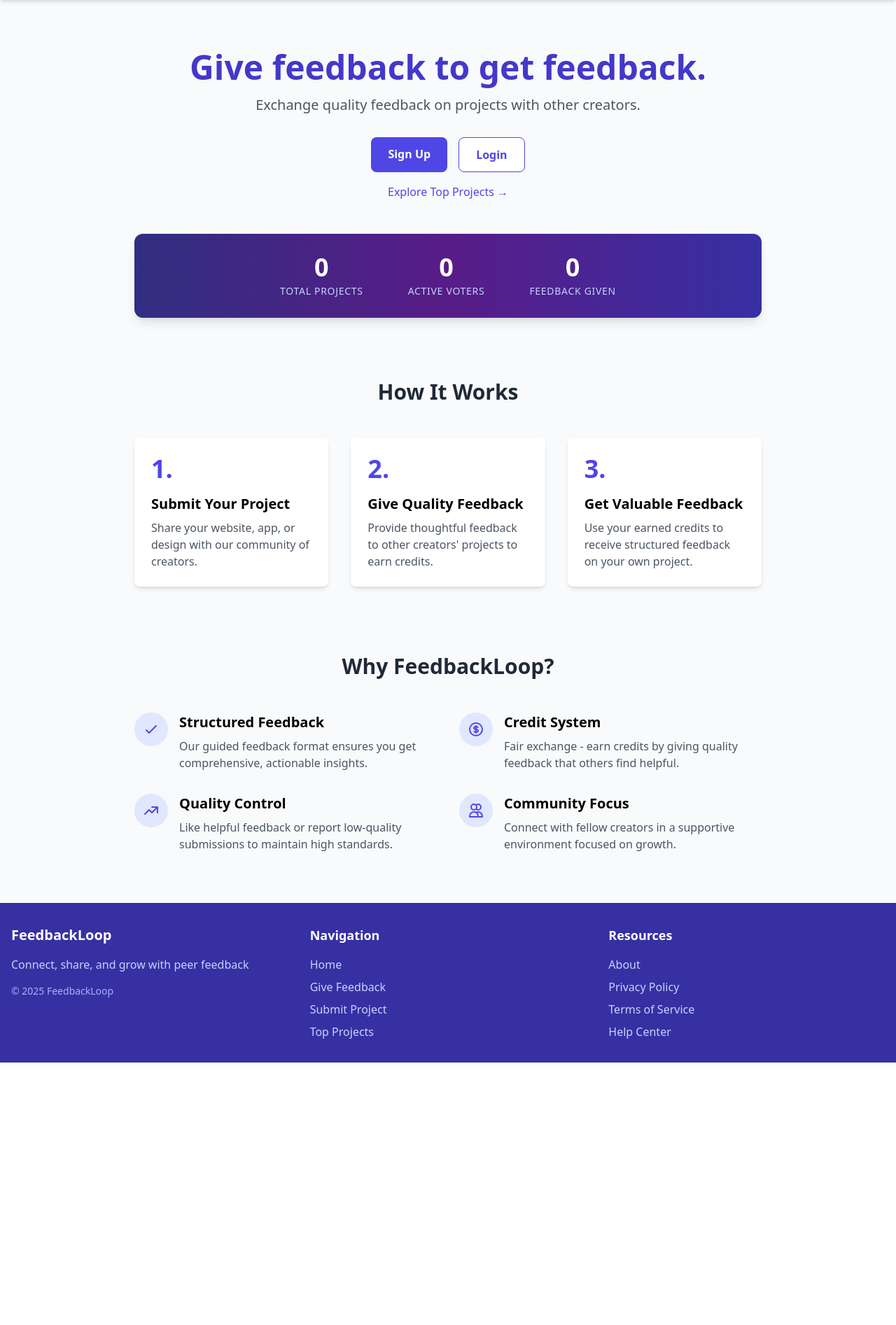
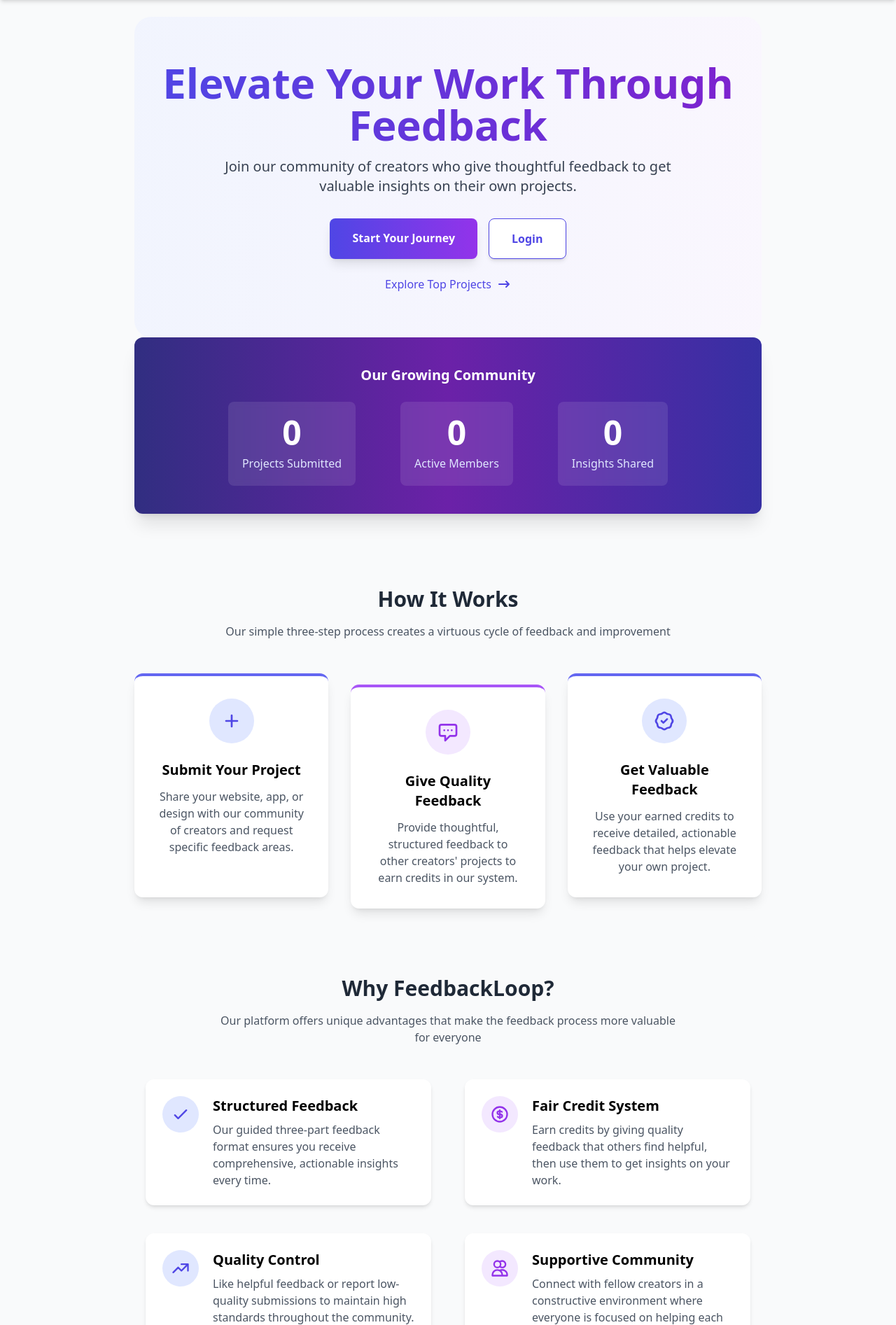
Before and after one commit to Ernosto0/Feedbackloop, a Django app: page / in a window 1280 px wide. Shown: the part 64-1957 px from the top of the page at 70% size. Before the commit the page ends 1582 px from the top, so only its background shows below. Run offline with Django 5.2, Linux system fonts and the light colour scheme; data that the repository does not hold is empty; some libraries are stand-ins or nearby versions.

Commit message:
Enhance notifications functionality and update homepage design

```diff
--- a/core/views.py
+++ b/core/views.py
@@ -617,6 +617,11 @@
         ]
         return JsonResponse({'notifications': data})
 
+    # Mark all notifications as read
+    if Notification.objects.filter(recipient=request.user, is_viewed=False).exists():
+        print("Marking all notifications as read")
+        mark_all_notifications_read(request)
+
     # Render notifications page for non-AJAX requests
     return render(request, 'core/user_notifications.html', {'notifications': notifications})
 
@@ -643,9 +648,9 @@
 @login_required
 def mark_all_notifications_read(request):
     """Mark all user notifications as read."""
-    if request.method == 'POST':
-        Notification.objects.filter(recipient=request.user, is_viewed=False).update(is_viewed=True)
-        messages.success(request, "All notifications marked as read.")
+
+    Notification.objects.filter(recipient=request.user, is_viewed=False).update(is_viewed=True)
+    messages.success(request, "All notifications marked as read.")
 
     # Redirect back to notifications page
     return redirect('user_notifications')
--- a/templates/core/home.html
+++ b/templates/core/home.html
@@ -1,143 +1,189 @@
 {% extends 'base.html' %}
 
-{% block title %}FeedbackLoop - Give feedback to get feedback{% endblock %}
+{% block title %}FeedbackLoop - Elevate Your Projects with Peer Feedback{% endblock %}
 
 {% block content %}
 <div class="max-w-4xl mx-auto">
     <!-- Hero Section -->
-    <div class="text-center py-12">
-        <h1 class="text-4xl md:text-5xl font-bold text-indigo-700 mb-4">Give feedback to get feedback.</h1>
-        <p class="text-xl text-gray-600 mb-8">Exchange quality feedback on projects with other creators.</p>
+    <div class="text-center py-10 relative">
+        <div class="absolute inset-0 bg-gradient-to-r from-indigo-50 to-purple-50 opacity-70 rounded-3xl z-0"></div>
+        <div class="relative z-10 px-4 py-6">
+            <h1 class="text-4xl md:text-6xl font-extrabold text-transparent bg-clip-text bg-gradient-to-r from-indigo-600 to-purple-700 mb-4">Elevate Your Work Through Feedback</h1>
+            <p class="text-xl text-gray-700 mb-8 max-w-2xl mx-auto">Join our community of creators who give thoughtful feedback to get valuable insights on their own projects.</p>
 
             {% if not user.is_authenticated %}
-        <div class="flex flex-col sm:flex-row justify-center gap-4">
-            <a href="{% url 'signup' %}" class="inline-block bg-indigo-600 hover:bg-indigo-700 text-white font-bold py-3 px-6 rounded-lg transition duration-300">
-                Sign Up
+            <div class="flex flex-col sm:flex-row justify-center gap-4 mb-6">
+                <a href="{% url 'signup' %}" class="inline-block bg-gradient-to-r from-indigo-600 to-purple-600 hover:from-indigo-700 hover:to-purple-700 text-white font-bold py-4 px-8 rounded-lg transition duration-300 transform hover:scale-105 shadow-lg">
+                    Start Your Journey
                 </a>
-            <a href="{% url 'login' %}" class="inline-block bg-white hover:bg-gray-100 text-indigo-600 font-bold py-3 px-6 rounded-lg border border-indigo-600 transition duration-300">
+                <a href="{% url 'login' %}" class="inline-block bg-white hover:bg-gray-100 text-indigo-600 font-bold py-4 px-8 rounded-lg border border-indigo-600 transition duration-300 shadow-md hover:shadow-lg">
                     Login
                 </a>
             </div>
             <div class="mt-4">
-            <a href="{% url 'top_projects' %}" class="inline-block text-indigo-600 hover:text-indigo-800 font-medium transition duration-300">
-                Explore Top Projects →
+                <a href="{% url 'top_projects' %}" class="inline-block text-indigo-600 hover:text-indigo-800 font-medium transition duration-300 flex items-center justify-center gap-2">
+                    Explore Top Projects
+                    <svg xmlns="http://www.w3.org/2000/svg" class="h-5 w-5" viewBox="0 0 20 20" fill="currentColor">
+                        <path fill-rule="evenodd" d="M12.293 5.293a1 1 0 011.414 0l4 4a1 1 0 010 1.414l-4 4a1 1 0 01-1.414-1.414L14.586 11H3a1 1 0 110-2h11.586l-2.293-2.293a1 1 0 010-1.414z" clip-rule="evenodd" />
+                    </svg>
                 </a>
             </div>
             {% else %}
-        <div class="flex flex-col sm:flex-row justify-center gap-4">
-            <a href="{% url 'feedback_dashboard' %}" class="inline-block bg-indigo-600 hover:bg-indigo-700 text-white font-bold py-3 px-6 rounded-lg transition duration-300">
+            <div class="flex flex-col sm:flex-row justify-center gap-4 mb-6">
+                <a href="{% url 'feedback_dashboard' %}" class="inline-block bg-gradient-to-r from-indigo-600 to-purple-600 hover:from-indigo-700 hover:to-purple-700 text-white font-bold py-4 px-8 rounded-lg transition duration-300 transform hover:scale-105 shadow-lg">
                     Give Feedback
                 </a>
-            <a href="{% url 'submit_project' %}" class="inline-block bg-white hover:bg-gray-100 text-indigo-600 font-bold py-3 px-6 rounded-lg border border-indigo-600 transition duration-300">
+                <a href="{% url 'submit_project' %}" class="inline-block bg-white hover:bg-gray-100 text-indigo-600 font-bold py-4 px-8 rounded-lg border border-indigo-600 transition duration-300 shadow-md hover:shadow-lg">
                     Submit Project
                 </a>
             </div>
             <div class="mt-4">
-            <a href="{% url 'top_projects' %}" class="inline-block text-indigo-600 hover:text-indigo-800 font-medium transition duration-300">
-                Explore Top Projects →
+                <a href="{% url 'top_projects' %}" class="inline-block text-indigo-600 hover:text-indigo-800 font-medium transition duration-300 flex items-center justify-center gap-2">
+                    Explore Top Projects
+                    <svg xmlns="http://www.w3.org/2000/svg" class="h-5 w-5" viewBox="0 0 20 20" fill="currentColor">
+                        <path fill-rule="evenodd" d="M12.293 5.293a1 1 0 011.414 0l4 4a1 1 0 010 1.414l-4 4a1 1 0 01-1.414-1.414L14.586 11H3a1 1 0 110-2h11.586l-2.293-2.293a1 1 0 010-1.414z" clip-rule="evenodd" />
+                    </svg>
                 </a>
             </div>
             {% endif %}
         </div>
+    </div>
 
     <!-- Stats Section -->
-    <div class="py-7 bg-gradient-to-r from-indigo-900 via-purple-900 to-indigo-800 rounded-xl shadow-lg mb-10">
-        <div class="max-w-4xl mx-auto px-3">
+    <div class="py-10 bg-gradient-to-r from-indigo-900 via-purple-800 to-indigo-800 rounded-xl shadow-xl mb-12 transform hover:scale-[1.01] transition-transform duration-300">
+        <div class="max-w-4xl mx-auto px-4">
+            <h3 class="text-center text-white text-xl font-semibold mb-6">Our Growing Community</h3>
             <div class="flex flex-wrap justify-center gap-8 md:gap-16">
-                <div class="text-center">
-                    <div class="text-4xl font-bold text-white mb-1">{{ total_projects_count }}</div>
-                    <div class="text-indigo-200 text-sm uppercase tracking-wider">Total Projects</div>
+                <div class="text-center bg-white/10 backdrop-blur-sm p-5 rounded-lg">
+                    <div class="text-5xl font-bold text-white mb-2">{{ total_projects_count }}</div>
+                    <div class="text-indigo-100 font-medium">Projects Submitted</div>
                 </div>
-                <div class="text-center">
-                    <div class="text-4xl font-bold text-white mb-1">{{ active_voters_count }}</div>
-                    <div class="text-indigo-200 text-sm uppercase tracking-wider">Active Voters</div>
+                <div class="text-center bg-white/10 backdrop-blur-sm p-5 rounded-lg">
+                    <div class="text-5xl font-bold text-white mb-2">{{ active_voters_count }}</div>
+                    <div class="text-indigo-100 font-medium">Active Members</div>
                 </div>
-                <div class="text-center">
-                    <div class="text-4xl font-bold text-white mb-1">{{ total_feedback_count }}</div>
-                    <div class="text-indigo-200 text-sm uppercase tracking-wider">Feedback Given</div>
+                <div class="text-center bg-white/10 backdrop-blur-sm p-5 rounded-lg">
+                    <div class="text-5xl font-bold text-white mb-2">{{ total_feedback_count }}</div>
+                    <div class="text-indigo-100 font-medium">Insights Shared</div>
                 </div>
             </div>
         </div>
     </div>
 
     <!-- How It Works Section -->
-    <div class="py-12">
-        <h2 class="text-3xl font-bold text-center mb-12 text-gray-800">How It Works</h2>
+    <div class="py-14">
+        <h2 class="text-3xl font-bold text-center mb-4 text-gray-800">How It Works</h2>
+        <p class="text-center text-gray-600 mb-12 max-w-2xl mx-auto">Our simple three-step process creates a virtuous cycle of feedback and improvement</p>
 
         <div class="grid md:grid-cols-3 gap-8">
-            <div class="bg-white p-6 rounded-lg shadow-md">
-                <div class="text-indigo-600 text-4xl font-bold mb-4">1.</div>
-                <h3 class="text-xl font-semibold mb-2">Submit Your Project</h3>
-                <p class="text-gray-600">Share your website, app, or design with our community of creators.</p>
+            <div class="bg-white p-8 rounded-xl shadow-lg hover:shadow-xl transition-shadow duration-300 border-t-4 border-indigo-500">
+                <div class="flex justify-center mb-6">
+                    <div class="bg-indigo-100 p-4 rounded-full">
+                        <svg xmlns="http://www.w3.org/2000/svg" class="h-8 w-8 text-indigo-600" fill="none" viewBox="0 0 24 24" stroke="currentColor">
+                            <path stroke-linecap="round" stroke-linejoin="round" stroke-width="2" d="M12 6v6m0 0v6m0-6h6m-6 0H6" />
+                        </svg>
+                    </div>
+                </div>
+                <h3 class="text-xl font-semibold mb-3 text-center">Submit Your Project</h3>
+                <p class="text-gray-600 text-center">Share your website, app, or design with our community of creators and request specific feedback areas.</p>
             </div>
 
-            <div class="bg-white p-6 rounded-lg shadow-md">
-                <div class="text-indigo-600 text-4xl font-bold mb-4">2.</div>
-                <h3 class="text-xl font-semibold mb-2">Give Quality Feedback</h3>
-                <p class="text-gray-600">Provide thoughtful feedback to other creators' projects to earn credits.</p>
+            <div class="bg-white p-8 rounded-xl shadow-lg hover:shadow-xl transition-shadow duration-300 border-t-4 border-purple-500 transform md:translate-y-4">
+                <div class="flex justify-center mb-6">
+                    <div class="bg-purple-100 p-4 rounded-full">
+                        <svg xmlns="http://www.w3.org/2000/svg" class="h-8 w-8 text-purple-600" fill="none" viewBox="0 0 24 24" stroke="currentColor">
+                            <path stroke-linecap="round" stroke-linejoin="round" stroke-width="2" d="M8 10h.01M12 10h.01M16 10h.01M9 16H5a2 2 0 01-2-2V6a2 2 0 012-2h14a2 2 0 012 2v8a2 2 0 01-2 2h-5l-5 5v-5z" />
+                        </svg>
+                    </div>
+                </div>
+                <h3 class="text-xl font-semibold mb-3 text-center">Give Quality Feedback</h3>
+                <p class="text-gray-600 text-center">Provide thoughtful, structured feedback to other creators' projects to earn credits in our system.</p>
             </div>
 
-            <div class="bg-white p-6 rounded-lg shadow-md">
-                <div class="text-indigo-600 text-4xl font-bold mb-4">3.</div>
-                <h3 class="text-xl font-semibold mb-2">Get Valuable Feedback</h3>
-                <p class="text-gray-600">Use your earned credits to receive structured feedback on your own project.</p>
+            <div class="bg-white p-8 rounded-xl shadow-lg hover:shadow-xl transition-shadow duration-300 border-t-4 border-indigo-500">
+                <div class="flex justify-center mb-6">
+                    <div class="bg-indigo-100 p-4 rounded-full">
+                        <svg xmlns="http://www.w3.org/2000/svg" class="h-8 w-8 text-indigo-600" fill="none" viewBox="0 0 24 24" stroke="currentColor">
+                            <path stroke-linecap="round" stroke-linejoin="round" stroke-width="2" d="M9 12l2 2 4-4M7.835 4.697a3.42 3.42 0 001.946-.806 3.42 3.42 0 014.438 0 3.42 3.42 0 001.946.806 3.42 3.42 0 013.138 3.138 3.42 3.42 0 00.806 1.946 3.42 3.42 0 010 4.438 3.42 3.42 0 00-.806 1.946 3.42 3.42 0 01-3.138 3.138 3.42 3.42 0 00-1.946.806 3.42 3.42 0 01-4.438 0 3.42 3.42 0 00-1.946-.806 3.42 3.42 0 01-3.138-3.138 3.42 3.42 0 00-.806-1.946 3.42 3.42 0 010-4.438 3.42 3.42 0 00.806-1.946 3.42 3.42 0 013.138-3.138z" />
+                        </svg>
+                    </div>
+                </div>
+                <h3 class="text-xl font-semibold mb-3 text-center">Get Valuable Feedback</h3>
+                <p class="text-gray-600 text-center">Use your earned credits to receive detailed, actionable feedback that helps elevate your own project.</p>
             </div>
         </div>
     </div>
 
     <!-- Features Section -->
-    <div class="py-12">
-        <h2 class="text-3xl font-bold text-center mb-12 text-gray-800">Why FeedbackLoop?</h2>
+    <div class="py-14 bg-gray-50 rounded-xl">
+        <h2 class="text-3xl font-bold text-center mb-4 text-gray-800">Why FeedbackLoop?</h2>
+        <p class="text-center text-gray-600 mb-12 max-w-2xl mx-auto">Our platform offers unique advantages that make the feedback process more valuable for everyone</p>
 
-        <div class="grid md:grid-cols-2 gap-8">
-            <div class="flex items-start">
-                <div class="bg-indigo-100 p-3 rounded-full mr-4">
-                    <svg xmlns="http://www.w3.org/2000/svg" class="h-6 w-6 text-indigo-600" fill="none" viewBox="0 0 24 24" stroke="currentColor">
+        <div class="grid md:grid-cols-2 gap-x-12 gap-y-10 px-4">
+            <div class="flex items-start bg-white p-6 rounded-xl shadow-md hover:shadow-lg transition-shadow duration-300">
+                <div class="bg-indigo-100 p-3 rounded-full mr-5 shrink-0">
+                    <svg xmlns="http://www.w3.org/2000/svg" class="h-7 w-7 text-indigo-600" fill="none" viewBox="0 0 24 24" stroke="currentColor">
                         <path stroke-linecap="round" stroke-linejoin="round" stroke-width="2" d="M5 13l4 4L19 7" />
                     </svg>
                 </div>
                 <div>
                     <h3 class="text-xl font-semibold mb-2">Structured Feedback</h3>
-                    <p class="text-gray-600">Our guided feedback format ensures you get comprehensive, actionable insights.</p>
+                    <p class="text-gray-600">Our guided three-part feedback format ensures you receive comprehensive, actionable insights every time.</p>
                 </div>
             </div>
 
-            <div class="flex items-start">
-                <div class="bg-indigo-100 p-3 rounded-full mr-4">
-                    <svg xmlns="http://www.w3.org/2000/svg" class="h-6 w-6 text-indigo-600" fill="none" viewBox="0 0 24 24" stroke="currentColor">
+            <div class="flex items-start bg-white p-6 rounded-xl shadow-md hover:shadow-lg transition-shadow duration-300">
+                <div class="bg-purple-100 p-3 rounded-full mr-5 shrink-0">
+                    <svg xmlns="http://www.w3.org/2000/svg" class="h-7 w-7 text-purple-600" fill="none" viewBox="0 0 24 24" stroke="currentColor">
                         <path stroke-linecap="round" stroke-linejoin="round" stroke-width="2" d="M12 8c-1.657 0-3 .895-3 2s1.343 2 3 2 3 .895 3 2-1.343 2-3 2m0-8c1.11 0 2.08.402 2.599 1M12 8V7m0 1v8m0 0v1m0-1c-1.11 0-2.08-.402-2.599-1M21 12a9 9 0 11-18 0 9 9 0 0118 0z" />
                     </svg>
                 </div>
                 <div>
-                    <h3 class="text-xl font-semibold mb-2">Credit System</h3>
-                    <p class="text-gray-600">Fair exchange - earn credits by giving quality feedback that others find helpful.</p>
+                    <h3 class="text-xl font-semibold mb-2">Fair Credit System</h3>
+                    <p class="text-gray-600">Earn credits by giving quality feedback that others find helpful, then use them to get insights on your work.</p>
                 </div>
             </div>
 
-            <div class="flex items-start">
-                <div class="bg-indigo-100 p-3 rounded-full mr-4">
-                    <svg xmlns="http://www.w3.org/2000/svg" class="h-6 w-6 text-indigo-600" fill="none" viewBox="0 0 24 24" stroke="currentColor">
+            <div class="flex items-start bg-white p-6 rounded-xl shadow-md hover:shadow-lg transition-shadow duration-300">
+                <div class="bg-indigo-100 p-3 rounded-full mr-5 shrink-0">
+                    <svg xmlns="http://www.w3.org/2000/svg" class="h-7 w-7 text-indigo-600" fill="none" viewBox="0 0 24 24" stroke="currentColor">
                         <path stroke-linecap="round" stroke-linejoin="round" stroke-width="2" d="M13 7h8m0 0v8m0-8l-8 8-4-4-6 6" />
                     </svg>
                 </div>
                 <div>
                     <h3 class="text-xl font-semibold mb-2">Quality Control</h3>
-                    <p class="text-gray-600">Like helpful feedback or report low-quality submissions to maintain high standards.</p>
+                    <p class="text-gray-600">Like helpful feedback or report low-quality submissions to maintain high standards throughout the community.</p>
                 </div>
             </div>
 
-            <div class="flex items-start">
-                <div class="bg-indigo-100 p-3 rounded-full mr-4">
-                    <svg xmlns="http://www.w3.org/2000/svg" class="h-6 w-6 text-indigo-600" fill="none" viewBox="0 0 24 24" stroke="currentColor">
+            <div class="flex items-start bg-white p-6 rounded-xl shadow-md hover:shadow-lg transition-shadow duration-300">
+                <div class="bg-purple-100 p-3 rounded-full mr-5 shrink-0">
+                    <svg xmlns="http://www.w3.org/2000/svg" class="h-7 w-7 text-purple-600" fill="none" viewBox="0 0 24 24" stroke="currentColor">
                         <path stroke-linecap="round" stroke-linejoin="round" stroke-width="2" d="M12 4.354a4 4 0 110 5.292M15 21H3v-1a6 6 0 0112 0v1zm0 0h6v-1a6 6 0 00-9-5.197M13 7a4 4 0 11-8 0 4 4 0 018 0z" />
                     </svg>
                 </div>
                 <div>
-                    <h3 class="text-xl font-semibold mb-2">Community Focus</h3>
-                    <p class="text-gray-600">Connect with fellow creators in a supportive environment focused on growth.</p>
+                    <h3 class="text-xl font-semibold mb-2">Supportive Community</h3>
+                    <p class="text-gray-600">Connect with fellow creators in a constructive environment where everyone is focused on helping each other improve.</p>
                 </div>
             </div>
         </div>
     </div>
+
+    <!-- CTA Section -->
+    <div class="py-16 text-center">
+        <h2 class="text-3xl font-bold mb-6">Ready to Level Up Your Projects?</h2>
+        <p class="text-xl text-gray-600 mb-8 max-w-2xl mx-auto">Join our community today and start exchanging valuable feedback that will help you grow.</p>
+
+        {% if not user.is_authenticated %}
+        <a href="{% url 'signup' %}" class="inline-block bg-gradient-to-r from-indigo-600 to-purple-600 hover:from-indigo-700 hover:to-purple-700 text-white font-bold py-4 px-10 rounded-lg transition duration-300 transform hover:scale-105 shadow-lg text-lg">
+            Get Started Now
+        </a>
+        {% else %}
+        <a href="{% url 'submit_project' %}" class="inline-block bg-gradient-to-r from-indigo-600 to-purple-600 hover:from-indigo-700 hover:to-purple-700 text-white font-bold py-4 px-10 rounded-lg transition duration-300 transform hover:scale-105 shadow-lg text-lg">
+            Submit Your Project
+        </a>
+        {% endif %}
+    </div>
 </div>
 {% endblock %}
```
Lines whose indentation alone changed are shown as unchanged.
